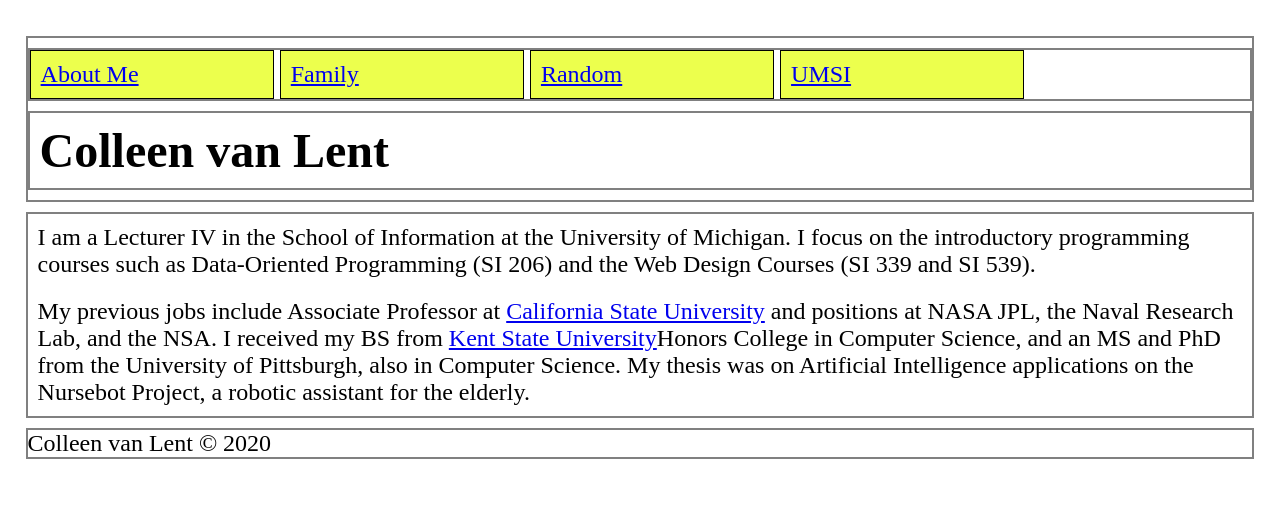
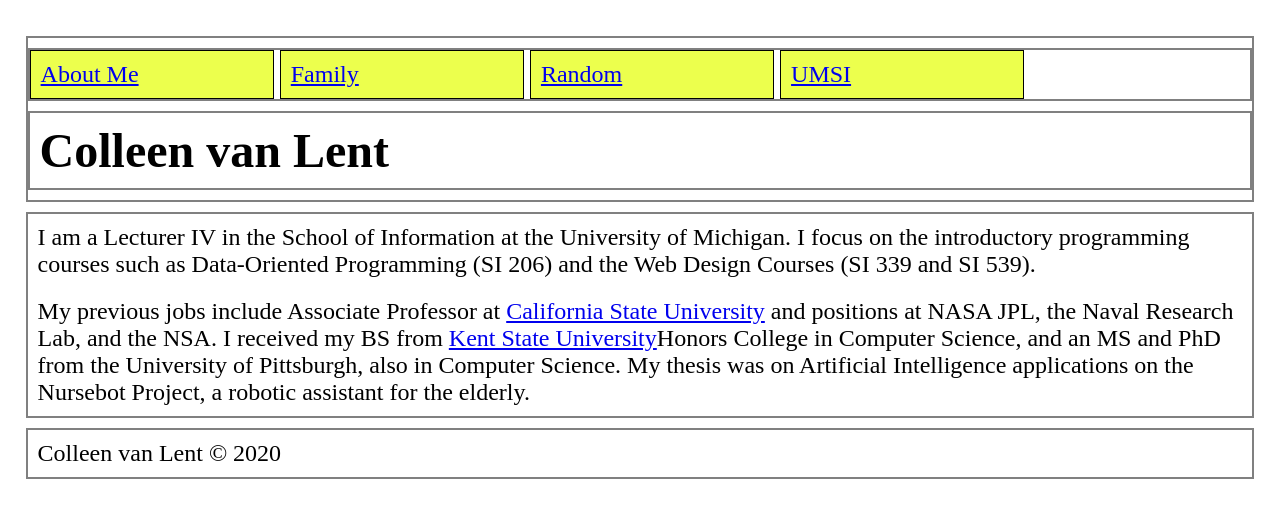
Before and after one commit to hellere5/homework1-2021, a plain HTML site: page index.html in a window 1280 px wide. Drawn offline with Linux system fonts and the light colour scheme.

Commit message:
Add files via upload

```diff
--- a/index.html
+++ b/index.html
@@ -38,7 +38,7 @@
 	</main>
 
 	<footer>
-		Colleen van Lent &copy; 2020
+		<p>Colleen van Lent &copy; 2020</p>
 	</footer>
 </body>
 </html>
```
Also changed, not shown: personal.html (+1 -1 lines), random.html (+1 -1 lines).
